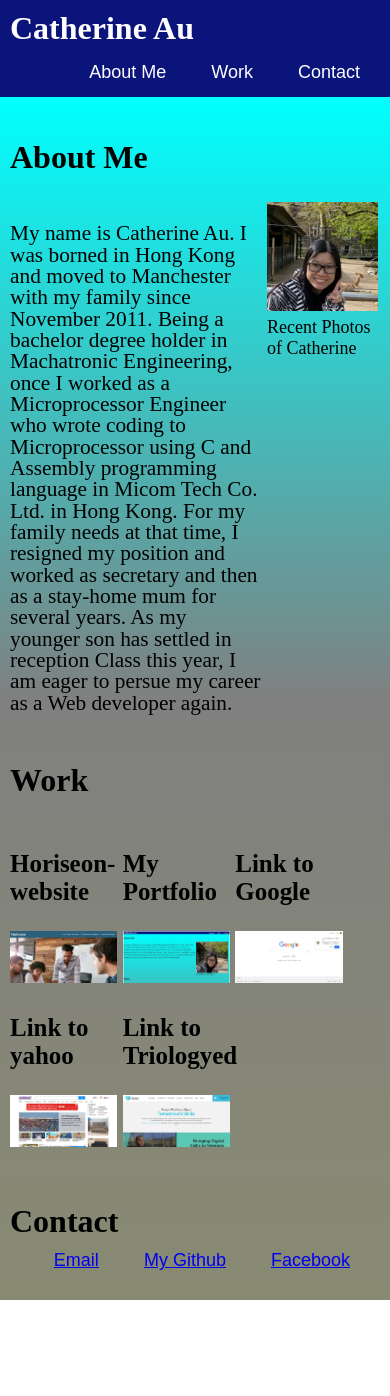
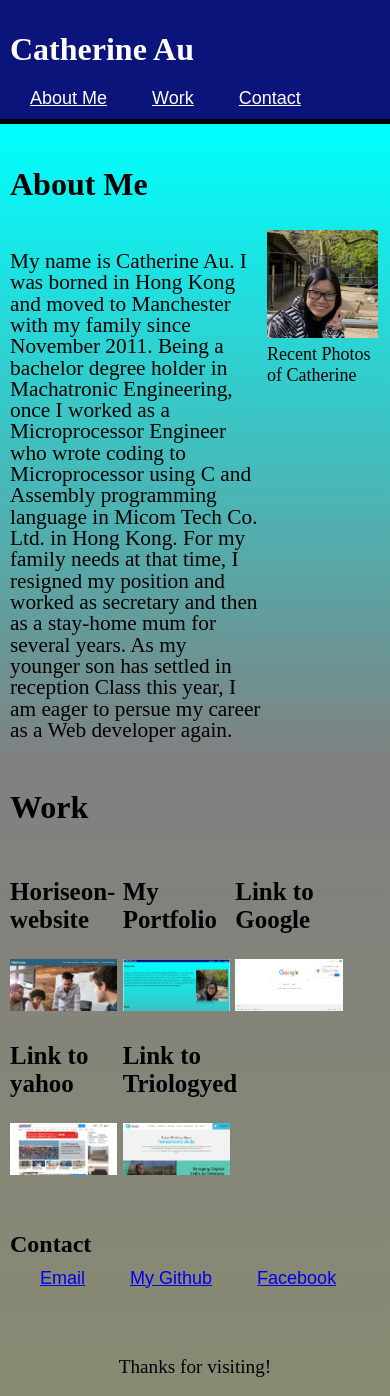
Before and after one commit to marycatau/My-Portfolio, a plain HTML site: page index.html in a window 390 px wide. Before the commit the page ends 1300 px from the top, so only its background shows below. Drawn offline with Linux system fonts and the light colour scheme.

Commit message:
Revise of CSS using flexbox and css variable and updates of readme file

```diff
--- a/assets/css/style.css
+++ b/assets/css/style.css
@@ -1,38 +1,44 @@
-* {}
 
+ /* declare variables */
+:root {
+  --largepad: 50px;
+  --smallpad: 10px;
+
+}
 
 body {
   margin:0%;
-
+  min-width: 375px;
 }
 
 main {
-  padding: 10px;
+  padding: var(--smallpad);
   background-image: linear-gradient(cyan, gray,rgba(54, 56, 15, 0.589));
 }
 
 
 /*Setting in Header tag*/
 header {
-    display: block;
+    display: flex;
+    flex-direction: row;
     background-color: rgb(11, 20, 123);
     color: white;
-    padding: 10px;
+    padding: var(--smallpad);
+    border-bottom: 5px solid black;
+    justify-content: space-between;
 }
 
-h2 {
-  color: d
-}
 
 .MyName {
   display: Inline;
+  margin-bottom: 0px;
 }
 
 /*Setting of Nav link*/
 nav {
     display: inline-block;
-    float:right;
-    margin-top: 15px;
+    margin-top: 20px;
+    padding: inherit;
     font-family: Arial, Helvetica, sans-serif;
     font-size: large;
   }
@@ -40,8 +46,8 @@ nav {
 nav a {
     color: white;
     padding: 14px 20px;
-    text-decoration: none;
-    text-align: center;
+    text-decoration: underline;
+
   }
 
   /*Setting of different Section*/
@@ -82,11 +88,6 @@ figcaption {
 }
 
 /*Setting in Work Section*/
-#Work {
-  justify-content: center;
-
-}
-
 .WorkProject {
   display:inline-block;
   width:29%;
@@ -106,11 +107,12 @@ figcaption {
 }
 
 
-
-
 /*Setting in Contact Section*/
 #Contact {
-  padding: 50px 0px 50px 0px;
+  display: flex;
+  flex-wrap: wrap;
+  padding: var(--largepad) 0px var(--largepad) 0px;
+  justify-content:space-between;
 }
 
 #Contact h2 {
@@ -120,25 +122,31 @@ figcaption {
 
 #Contactlink {
   display: inline-block;
-  float:right;
   font-family: Arial, Helvetica, sans-serif;
   font-size: large;
-  padding: 10px;
+  padding: var(--smallpad);
 }
 
 #Contactlink a {
   padding: 14px 20px;
   text-decoration: underline;
-  text-align: center;
+}
+
+footer {
+  display: flex;
+  justify-content: center;
+  padding: 2%;
+  font-size: larger;
 }
 
 
-
-@media screen and (max-width:530px){
+@media screen and (max-width:555px){
   header {
-    padding-bottom: 50px;
+    flex-direction: column;
   }
-
+  nav {
+    padding:0px;
+  }
   #selfdescription p{
     line-height: 1;
   }
--- a/index.html
+++ b/index.html
@@ -73,7 +73,7 @@
 
 
 
-    <Section id="Contact" Class="Contentbox">
+    <Section id="Contact">
       <h2>Contact</h2>
       <div id="Contactlink">
         <a href="mailto:marycatherine.au@gmail.com"> Email</a>
@@ -83,6 +83,9 @@
     </Section>
 
 
+  <footer>
+    <span>Thanks for visiting!</span>
+  </footer>
 </body>
 
 </html>
```
Also changed, not shown: 1 other file.
